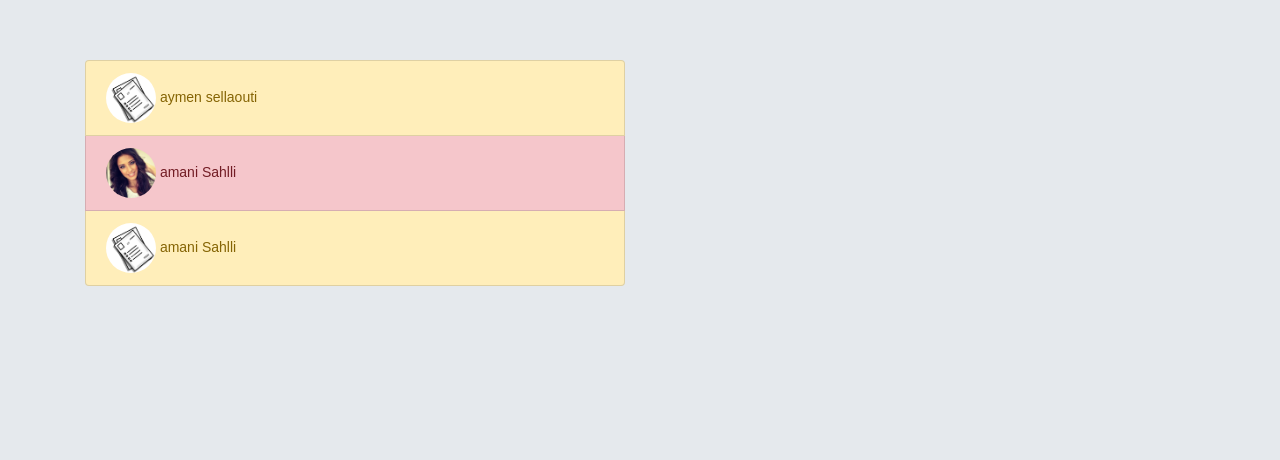
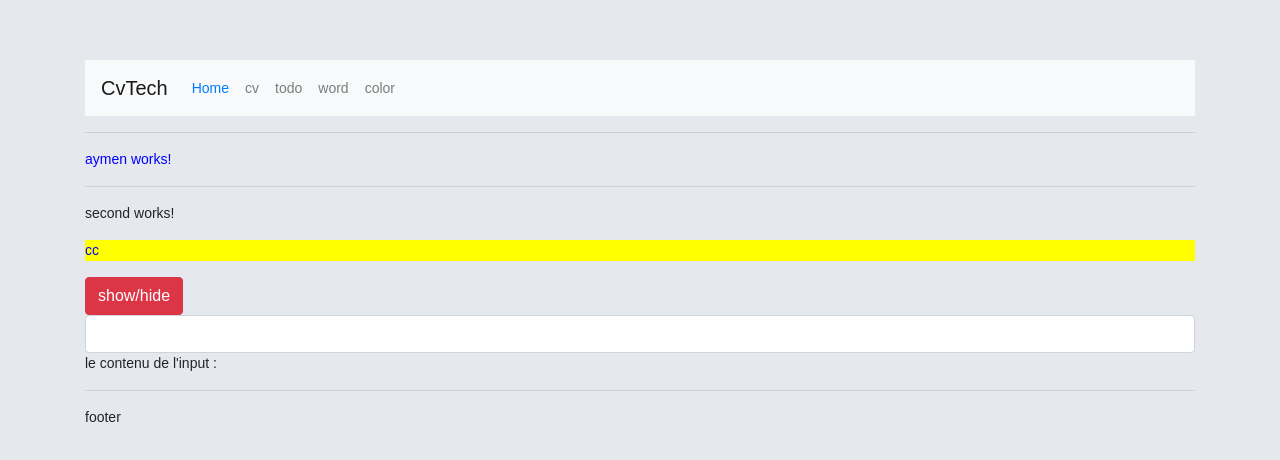
Before and after one commit to nicafmestaoui/sofre542021, an Angular app: page / in a window 1280 px wide. Shown: the top 460 px of the page. Built offline with nearby package versions, Linux system fonts and the light colour scheme.

Commit message:
routerLink header

```diff
--- a/src/app/app-routing.module.ts
+++ b/src/app/app-routing.module.ts
@@ -1,10 +1,21 @@
-import { NgModule } from '@angular/core';
+import { NgModule, Component } from '@angular/core';
 import { RouterModule, Routes } from '@angular/router';
+import { CvComponent } from './cv/cv/cv.component';
+import { TodoComponent } from './todo/todo/todo.component';
+import { WordComponent } from './directives/word/word.component';
+import { FirstComponent } from './first/first.component';
+import { ColorComponent } from './components/color/color.component';
 
-const routes: Routes = [];
+const routes: Routes = [
+  { path: '', component: FirstComponent },
+  { path: 'cv', component: CvComponent },
+  { path: 'todo', component: TodoComponent },
+  { path: 'word', component: WordComponent },
+  { path: 'color', component: ColorComponent },
+];
 
 @NgModule({
   imports: [RouterModule.forRoot(routes)],
-  exports: [RouterModule]
+  exports: [RouterModule],
 })
-export class AppRoutingModule { }
+export class AppRoutingModule {}
--- a/src/app/app.component.html
+++ b/src/app/app.component.html
@@ -1 +1,5 @@
-<app-cv></app-cv>
+<app-header></app-header>
+<hr />
+<router-outlet></router-outlet>
+<hr />
+footer
--- a/src/app/app.module.ts
+++ b/src/app/app.module.ts
@@ -28,6 +28,7 @@ import { BtcToUsdPipe } from './pipes/btc-to-usd.pipe';
 import { DefaultImagePipe } from './cv/pipes/default-image.pipe';
 import { TodoComponent } from './todo/todo/todo.component';
 import { EmbaucheComponent } from './cv/embauche/embauche.component';
+import { HeaderComponent } from './components/header/header.component';
 
 @NgModule({
   declarations: [
@@ -52,6 +53,7 @@ import { EmbaucheComponent } from './cv/embauche/embauche.component';
     DefaultImagePipe,
     TodoComponent,
     EmbaucheComponent,
+    HeaderComponent,
   ],
   imports: [
     BrowserModule,
--- /dev/null
+++ b/src/app/components/header/header.component.html
@@ -0,0 +1,59 @@
+<nav class="navbar navbar-expand-lg navbar-light bg-light">
+  <a class="navbar-brand">CvTech</a>
+  <button
+    class="navbar-toggler"
+    type="button"
+    data-toggle="collapse"
+    data-target="#navbarNav"
+    aria-controls="navbarNav"
+    aria-expanded="false"
+    aria-label="Toggle navigation"
+  >
+    <span class="navbar-toggler-icon"></span>
+  </button>
+  <div class="collapse navbar-collapse" id="navbarNav">
+    <ul class="navbar-nav">
+      <li class="nav-item">
+        <a
+          class="nav-link"
+          routerLinkActive="active text-primary"
+          [routerLink]="['/']"
+          [routerLinkActiveOptions]="{ exact: true }"
+          >Home</a
+        >
+      </li>
+      <li class="nav-item">
+        <a
+          class="nav-link"
+          routerLinkActive="active text-primary"
+          [routerLink]="['/cv']"
+          >cv</a
+        >
+      </li>
+      <li class="nav-item">
+        <a
+          class="nav-link"
+          routerLinkActive="active text-primary"
+          [routerLink]="['/todo']"
+          >todo</a
+        >
+      </li>
+      <li class="nav-item">
+        <a
+          class="nav-link"
+          routerLinkActive="active text-primary"
+          [routerLink]="['/word']"
+          >word</a
+        >
+      </li>
+      <li class="nav-item">
+        <a
+          class="nav-link"
+          routerLinkActive="active text-primary"
+          [routerLink]="['/color']"
+          >color</a
+        >
+      </li>
+    </ul>
+  </div>
+</nav>
--- /dev/null
+++ b/src/app/components/header/header.component.ts
@@ -0,0 +1,15 @@
+import { Component, OnInit } from '@angular/core';
+
+@Component({
+  selector: 'app-header',
+  templateUrl: './header.component.html',
+  styleUrls: ['./header.component.css']
+})
+export class HeaderComponent implements OnInit {
+
+  constructor() { }
+
+  ngOnInit(): void {
+  }
+
+}
```
Also changed, not shown: src/app/components/header/header.component.css (added), 1 other file (tests, documents, lock files or other folders).
